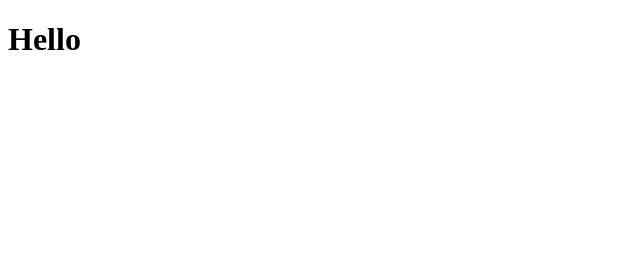
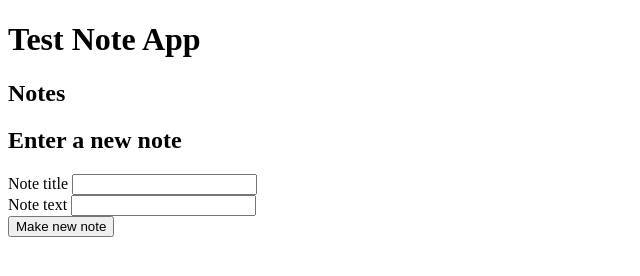
Before and after one commit to aleksei24/learn_indexed_db, a website built with webpack: page src/index.html in a window 1280 px wide. Shown: the whole page, without its empty margins (0-640 px from the left). Built offline with nearby package versions, Linux system fonts and the light colour scheme.

Commit message:
a simple html-strucure is made

```diff
--- a/src/index.html
+++ b/src/index.html
@@ -8,7 +8,31 @@
   </head>
   <body>
     <div class="app">
-      <h1>Hello</h1>
+      <header>
+        <h1>Test Note App</h1>
+      </header>
+      <main>
+        <section class="show-notes">
+          <h1>Notes</h1>
+          <ul></ul>
+        </section>
+        <section class="new-note">
+          <h2>Enter a new note</h2>
+          <form>
+            <div>
+              <label for="title">Note title</label>
+              <input id="title" type="text" required />
+            </div>
+            <div>
+              <label for="body">Note text</label>
+              <input id="body" type="text" required />
+            </div>
+            <div>
+              <button type="button">Make new note</button>
+            </div>
+          </form>
+        </section>
+      </main>
     </div>
   </body>
 </html>
```
